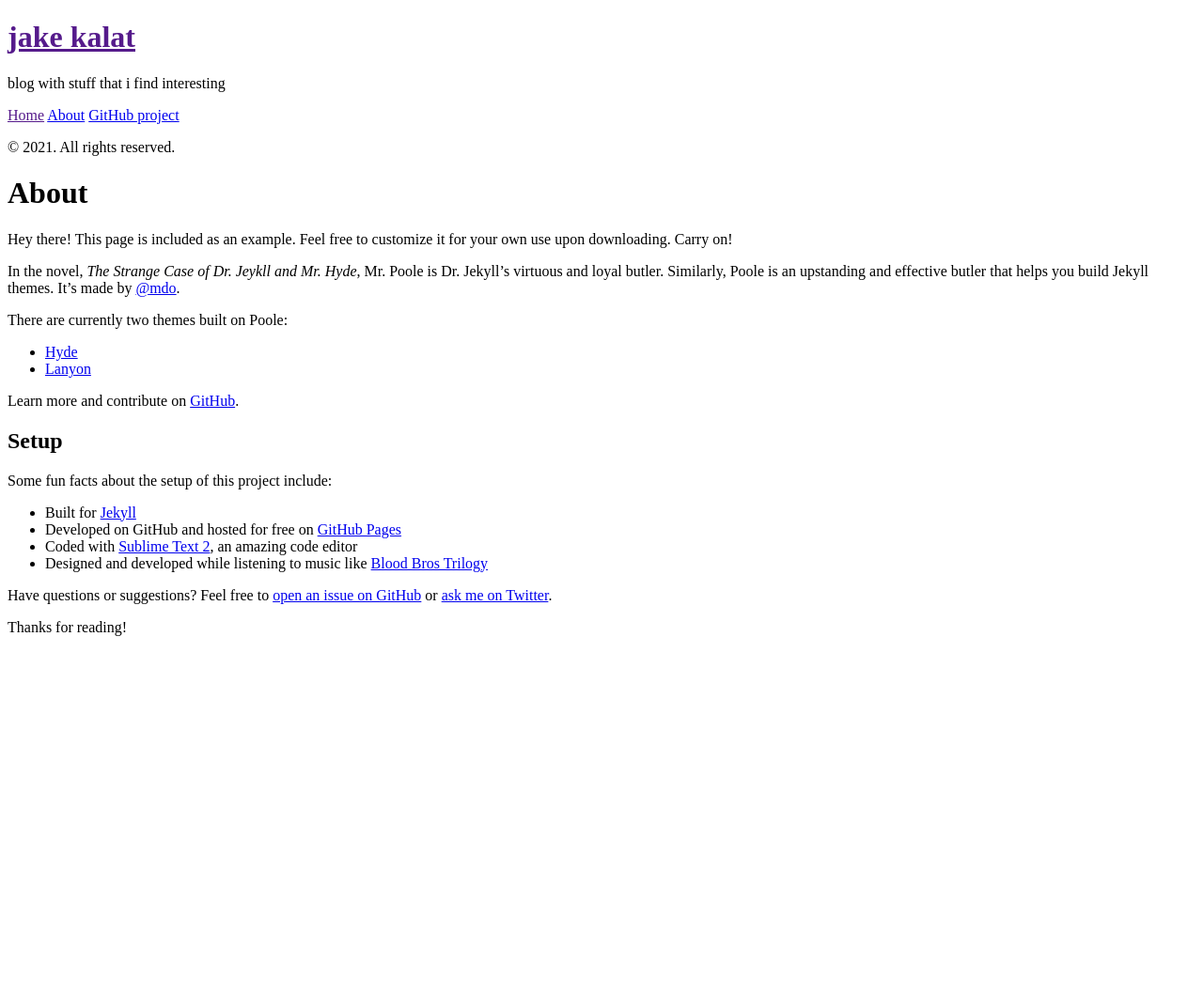
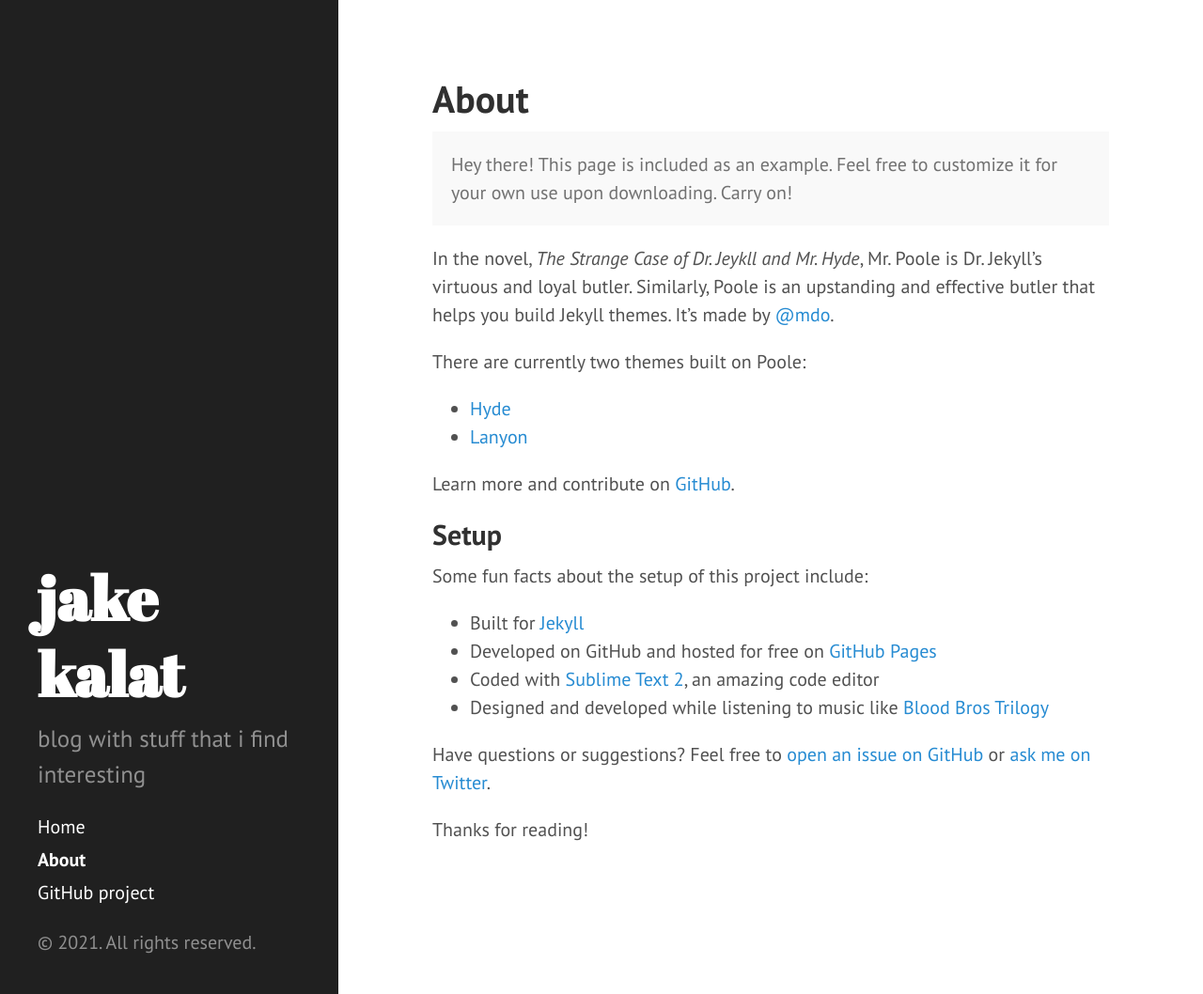
Before and after one commit to jacobkalat/jacobkalat.github.io, a Jekyll site: the page built from about.md, in a window 1280 px wide and 1058 px high. Shown: the whole window at 94% size. Built offline with Jekyll 4.4.1, drawn with Linux system fonts in a browser that asks for light colours; Markdown is read by kramdown in place of the engine named in the settings.

Commit message:
changes path to css

```diff
--- a/_includes/head.html
+++ b/_includes/head.html
@@ -15,9 +15,14 @@
   </title>
 
   <!-- CSS -->
-  <link rel="stylesheet" href="{{ site.baseurl }}public/css/poole.css">
+<!--   <link rel="stylesheet" href="{{ site.baseurl }}public/css/poole.css">
   <link rel="stylesheet" href="{{ site.baseurl }}public/css/syntax.css">
-  <link rel="stylesheet" href="{{ site.baseurl }}public/css/hyde.css">
+  <link rel="stylesheet" href="{{ site.baseurl }}public/css/hyde.css"> -->
+
+  <link rel="stylesheet" href="/public/css/poole.css">
+  <link rel="stylesheet" href="/public/css/syntax.css">
+  <link rel="stylesheet" href="/public/css/hyde.css">
+
   <link rel="stylesheet" href="http://fonts.googleapis.com/css?family=PT+Sans:400,400italic,700|Abril+Fatface">
 
   <!-- Icons -->
```
